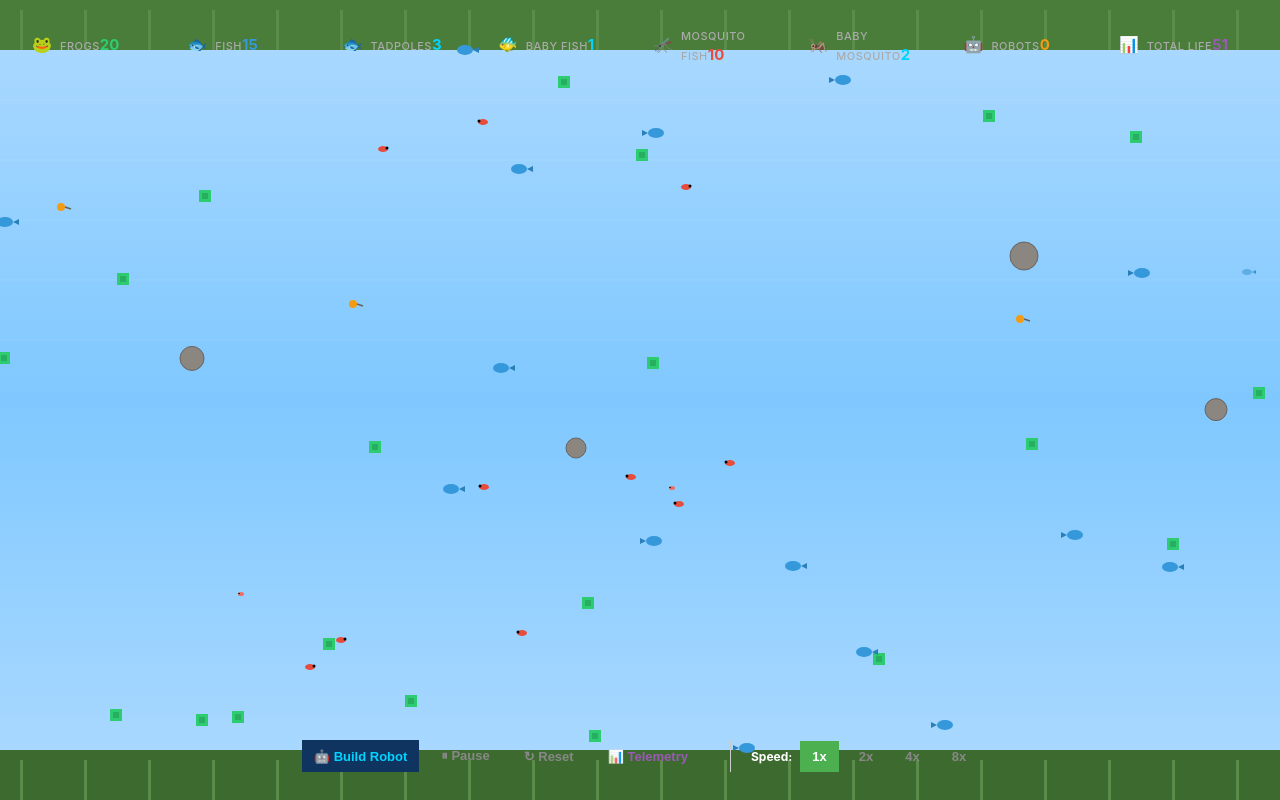
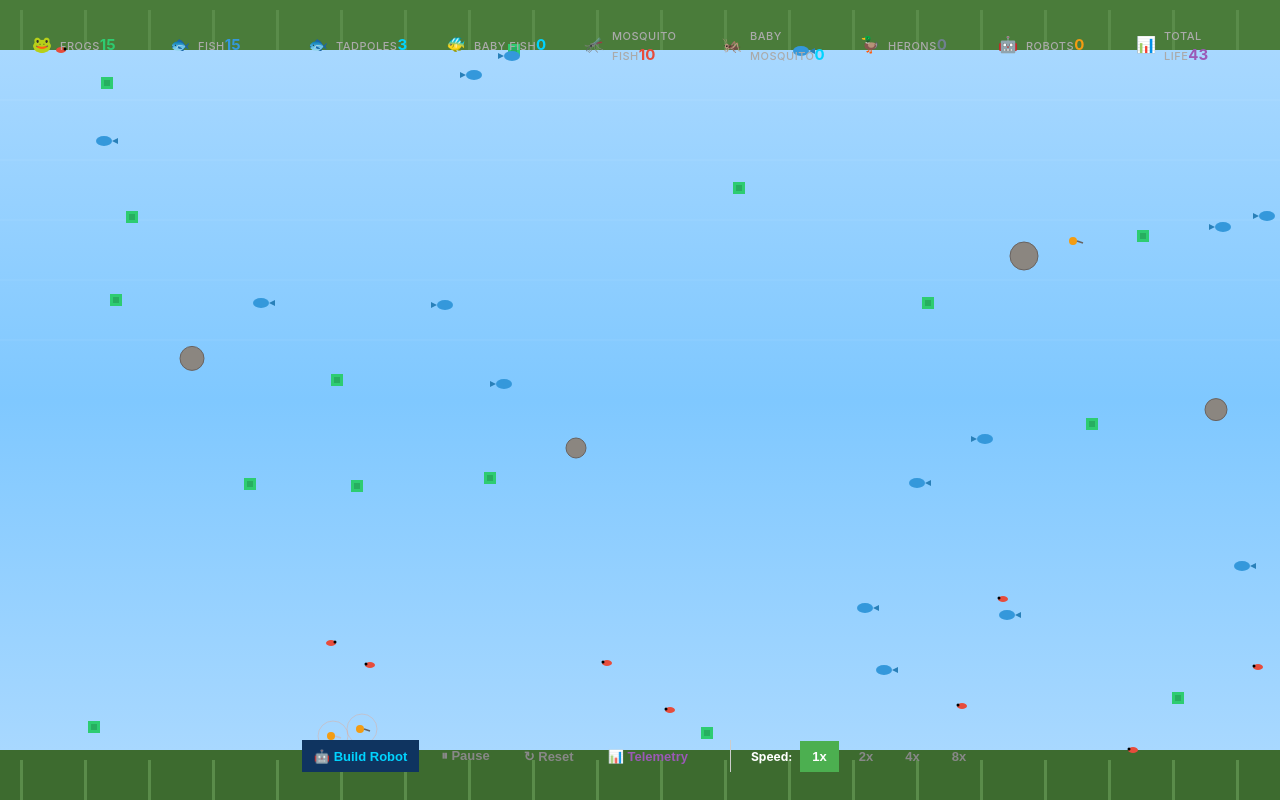
Before and after one commit to jamcodehub/RiverEcoSystem, a React (Vite) app: page / in a window 1280 px wide. Built offline with nearby package versions, Linux system fonts and the light colour scheme.

Commit message:
new species: Heron

```diff
--- a/src/App.css
+++ b/src/App.css
@@ -158,6 +158,7 @@ body {
 .fish-stat .stat-value { color: #3498db; }
 .egg-stat .stat-value { color: #f4d03f; }
 .mosquito-stat .stat-value { color: #e74c3c; }
+.heron-stat .stat-value { color: #708090; }
 .robot-stat .stat-value { color: #f39c12; }
 .total-stat .stat-value { color: #9b59b6; }
 
--- a/src/App.jsx
+++ b/src/App.jsx
@@ -246,6 +246,48 @@ function App() {
             );
           }
 
+          // Heron predation - population control for frogs and fish
+          // Spawn herons when prey population gets too high
+          const preyCount = modified.filter(c => c.type === 'frog' || c.type === 'fish').length;
+          const heronCount = modified.filter(c => c.type === 'heron').length;
+          const maxHerons = Math.max(1, Math.floor(preyCount / 100)); // 1 heron per 100 prey, min 1
+
+          if (preyCount > 500 && heronCount < maxHerons) {
+            // Spawn a new heron
+            newCreatures.push({
+              id: Math.random(),
+              type: 'heron',
+              x: Math.random() * (window.innerWidth - 100) + 50,
+              y: 60 + Math.random() * (window.innerHeight - 120),
+              vx: 0,
+              vy: 0,
+              age: 0,
+              alive: true,
+              lifespan: 80000, // Longer lifespan, hunts naturally
+            });
+          }
+
+          // Heron hunting - eat frogs and fish
+          const heronEaten = new Set();
+          modified.forEach(heron => {
+            if (heron.type === 'heron') {
+              modified.forEach(target => {
+                if (distance(heron, target) < 120) {
+                  // Frogs: 90% chance to be caught
+                  if (target.type === 'frog' && Math.random() < 0.90) {
+                    heronEaten.add(target.id);
+                  }
+                  // Fish: 90% chance to be caught
+                  else if (target.type === 'fish' && Math.random() < 0.90) {
+                    heronEaten.add(target.id);
+                  }
+                }
+              });
+            }
+          });
+
+          modified = modified.filter(c => !heronEaten.has(c.id));
+
           return [...modified, ...newCreatures];
         });
 
@@ -410,6 +452,35 @@ function App() {
         currentSpeed = 1.5;
       }
     }
+    // ===== HERON BEHAVIOR =====
+    else if (creature.type === 'heron') {
+      const prey = allCreatures.filter(c =>
+        (c.type === 'frog' || c.type === 'fish') && distance(creature, c) < 200
+      );
+
+      if (prey.length > 0) {
+        // Hunt nearest prey
+        const target = prey.reduce((closest, p) =>
+          distance(creature, p) < distance(creature, closest) ? p : closest
+        );
+
+        const dist = distance(creature, target);
+        currentSpeed = 2 + (1 - Math.min(dist / 200, 1)) * 2; // 2-4 speed
+
+        const dx = target.x - creature.x;
+        const dy = target.y - creature.y;
+        const len = Math.sqrt(dx * dx + dy * dy) || 1;
+        dirX = (dx / len) * currentSpeed;
+        dirY = (dy / len) * currentSpeed;
+      } else {
+        // No prey - patrol slowly
+        if (Math.random() < 0.01) {
+          dirX = (Math.random() - 0.5) * 1.5;
+          dirY = (Math.random() - 0.5) * 1.5;
+        }
+        currentSpeed = 1;
+      }
+    }
     // ===== FROG, FISH, AND BABY CREATURES BEHAVIOR =====
     else if (creature.type === 'frog' || creature.type === 'fish' || creature.type === 'babyFish' || creature.type === 'babyMosquito') {
       // Normal wandering - only adults hunt/breed visually
@@ -457,8 +528,8 @@ function App() {
 
   const resetEcosystem = () => {
     const newCreatures = [];
-    // Add frogs (20)
-    for (let i = 0; i < 20; i++) {
+    // Add frogs (15)
+    for (let i = 0; i < 15; i++) {
       newCreatures.push({
         id: Math.random(),
         type: 'frog',
@@ -552,6 +623,7 @@ function App() {
     babyFish: creatures.filter(c => c.type === 'babyFish').length,
     babyMosquito: creatures.filter(c => c.type === 'babyMosquito').length,
     mosquito: creatures.filter(c => c.type === 'mosquito').length,
+    heron: creatures.filter(c => c.type === 'heron').length,
     robots: robots.length,
   };
 
--- a/src/components/EcosystemCanvas.jsx
+++ b/src/components/EcosystemCanvas.jsx
@@ -173,6 +173,32 @@ const EcosystemCanvas = ({ creatures, robots }) => {
         ctx.beginPath();
         ctx.arc(x + (creature.vx > 0 ? 4 : -4), y - 1, 1.5, 0, Math.PI * 2);
         ctx.fill();
+      } else if (creature.type === 'heron') {
+        // Heron - tall hunting bird
+        ctx.fillStyle = '#708090'; // Gray-blue
+        // Body
+        ctx.beginPath();
+        ctx.ellipse(x, y + 4, 7, 10, 0, 0, Math.PI * 2);
+        ctx.fill();
+        // Neck (tall and thin)
+        ctx.strokeStyle = '#708090';
+        ctx.lineWidth = 2;
+        ctx.beginPath();
+        ctx.moveTo(x, y - 6);
+        ctx.lineTo(x, y + 4);
+        ctx.stroke();
+        // Head
+        ctx.fillStyle = '#4a5f7f';
+        ctx.beginPath();
+        ctx.arc(x, y - 8, 2, 0, Math.PI * 2);
+        ctx.fill();
+        // Beak
+        ctx.strokeStyle = '#2c3e50';
+        ctx.lineWidth = 1.5;
+        ctx.beginPath();
+        ctx.moveTo(x + 2, y - 8);
+        ctx.lineTo(x + 6, y - 7);
+        ctx.stroke();
       }
 
       // Draw detection radius for creatures fleeing
--- a/src/components/StatsPanel.jsx
+++ b/src/components/StatsPanel.jsx
@@ -53,6 +53,14 @@ const StatsPanel = ({ stats }) => {
           </div>
         </div>
 
+        <div className="stat-item heron-stat">
+          <span className="stat-icon">🦆</span>
+          <div className="stat-info">
+            <span className="stat-label">Herons</span>
+            <span className="stat-value">{stats.heron}</span>
+          </div>
+        </div>
+
         <div className="stat-item robot-stat">
           <span className="stat-icon">🤖</span>
           <div className="stat-info">
@@ -65,7 +73,7 @@ const StatsPanel = ({ stats }) => {
           <span className="stat-icon">📊</span>
           <div className="stat-info">
             <span className="stat-label">Total Life</span>
-            <span className="stat-value">{stats.frogs + stats.fish + stats.tadpoles + stats.babyFish + stats.babyMosquito + stats.mosquito}</span>
+            <span className="stat-value">{stats.frogs + stats.fish + stats.tadpoles + stats.babyFish + stats.babyMosquito + stats.mosquito + stats.heron}</span>
           </div>
         </div>
       </div>
```
